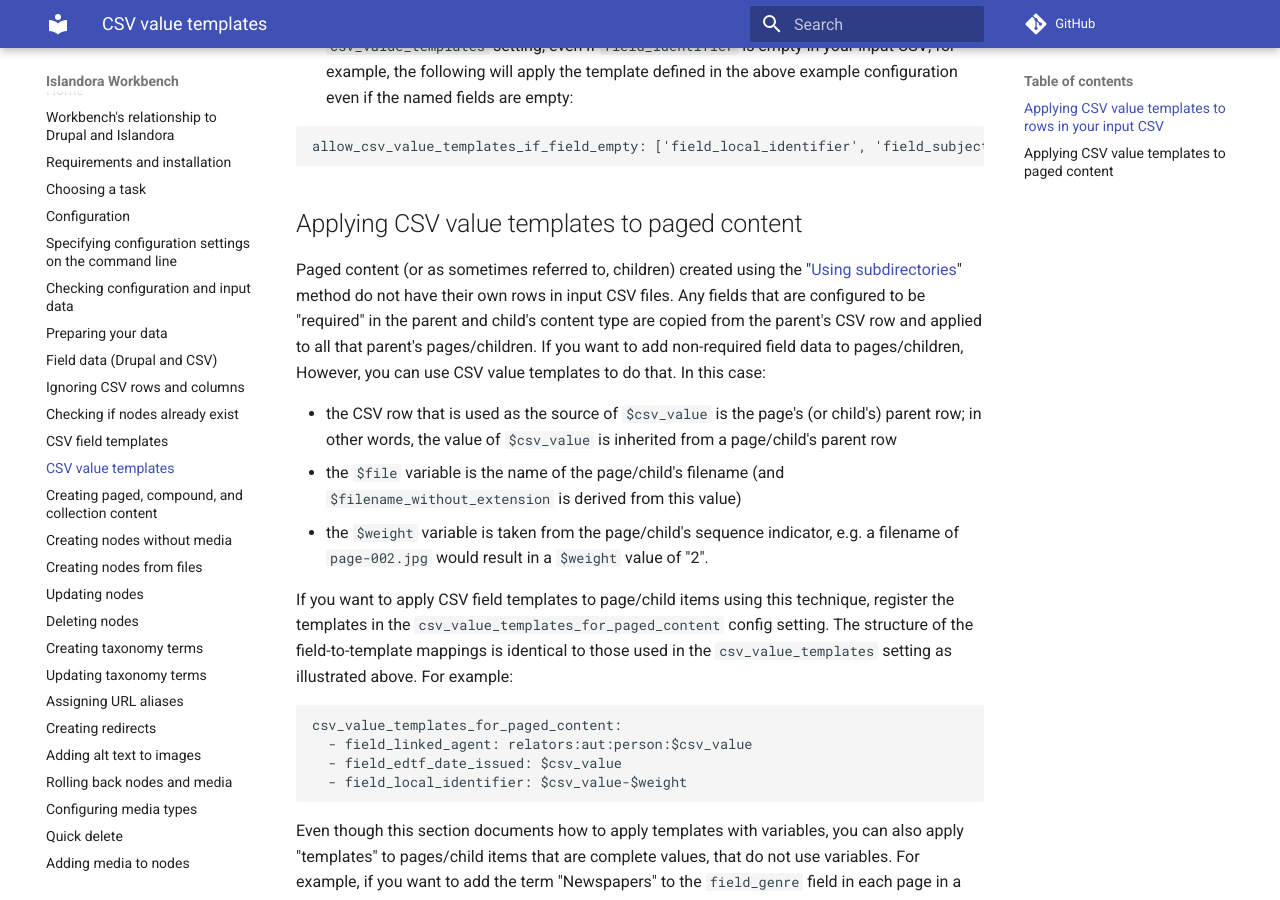
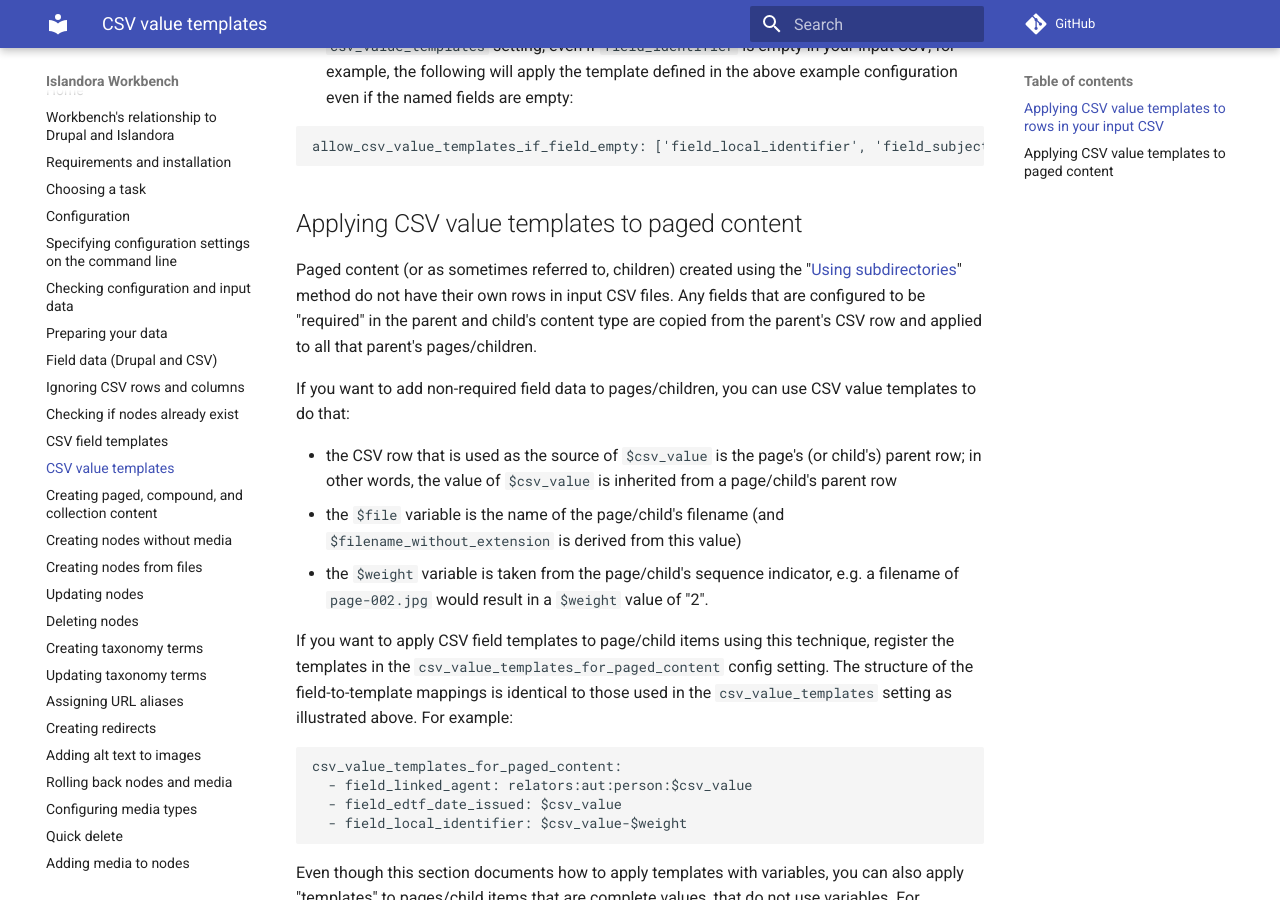
Before and after one commit to mjordan/islandora_workbench_docs, an MkDocs documentation site: the page built from docs/csv_value_templates.md, in a window 1280 px wide and 900 px high, scrolled down 1921 px. Built offline with MkDocs 1.6.1 and Material for MkDocs 9.7.7, drawn with Linux system fonts in a browser that asks for light colours; comment, search, counter and statistics services are not loaded.

Commit message:
Minor fix.

```diff
--- a/docs/csv_value_templates.md
+++ b/docs/csv_value_templates.md
@@ -57,7 +57,9 @@ allow_csv_value_templates_if_field_empty: ['field_local_identifier', 'field_subj
 
 ## Applying CSV value templates to paged content
 
-Paged content (or as sometimes referred to, children) created using the "[Using subdirectories](/islandora_workbench_docs/paged_and_compound/#using-subdirectories)" method do not have their own rows in input CSV files. Any fields that are configured to be "required" in the parent and child's content type are copied from the parent's CSV row and applied to all that parent's pages/children. If you want to add non-required field data to pages/children, However, you can use CSV value templates to do that. In this case:
+Paged content (or as sometimes referred to, children) created using the "[Using subdirectories](/islandora_workbench_docs/paged_and_compound/#using-subdirectories)" method do not have their own rows in input CSV files. Any fields that are configured to be "required" in the parent and child's content type are copied from the parent's CSV row and applied to all that parent's pages/children.
+
+If you want to add non-required field data to pages/children, you can use CSV value templates to do that:
 
 * the CSV row that is used as the source of `$csv_value` is the page's (or child's) parent row; in other words, the value of `$csv_value` is inherited from a page/child's parent row
 * the `$file` variable is the name of the page/child's filename (and `$filename_without_extension` is derived from this value)
```
